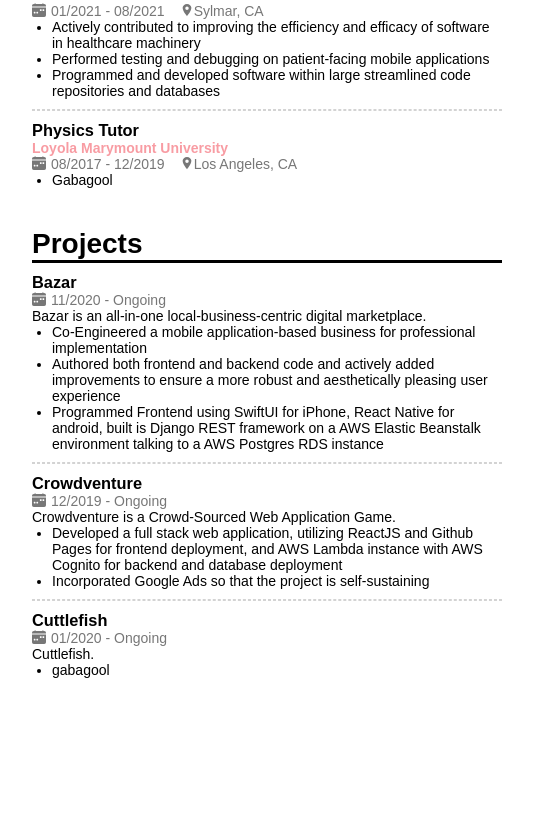
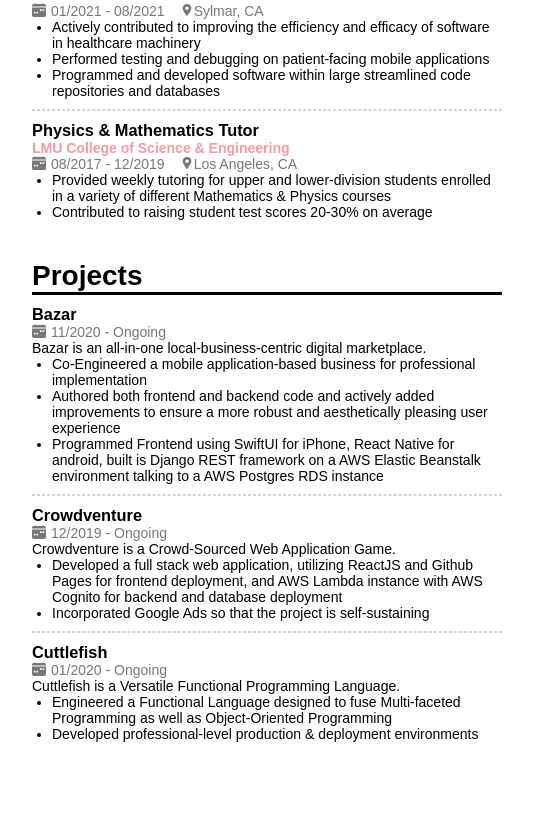
Before and after one commit to benjaminjkern/resume, a React app: page / in a window 1280 px wide. Shown: the part 343-1180 px from the top of the page, 28-565 px from the left. Built offline with nearby package versions, Linux system fonts and the light colour scheme.

Commit message:
Added some legacy info

```diff
--- a/public/index.html
+++ b/public/index.html
@@ -2,6 +2,7 @@
 <html lang="en">
 
 <head>
+  <meta name="viewport" content="width=device-width, initial-scale=1">
   <title>Ben Kern Resume</title>
 </head>
 
--- a/src/sections/ExperienceSection.js
+++ b/src/sections/ExperienceSection.js
@@ -26,12 +26,26 @@ const ExperienceSection = () => {
                     ]}
                 />
                 <Job
-                    title="Physics Tutor"
-                    company="Loyola Marymount University"
+                    title="Physics & Mathematics Tutor"
+                    company="LMU College of Science & Engineering"
                     dates="08/2017 - 12/2019"
                     location="Los Angeles, CA"
-                    achievements={["Gabagool"]}
+                    achievements={[
+                        "Provided weekly tutoring for upper and lower-division students enrolled in a variety of different Mathematics & Physics courses",
+                        "Contributed to raising student test scores 20-30% on average",
+                    ]}
                 />
+                {/* <Job
+                    title="Technical Assistant"
+                    company="Pixelgate Networks"
+                    dates="05/2015 - 08/2016"
+                    location="Los Angeles, CA"
+                    achievements={[
+                        "Organized company's server facility to optimize process improvement and minimize supply costs",
+                        "Built and performed maintenance on servers to establish internet security systems and optimize power supplies",
+                        "Worked on technical projects to improve computing performance"
+                    ]}
+                /> */}
             </List>
         </Section>
     );
--- a/src/sections/ProjectsSection.js
+++ b/src/sections/ProjectsSection.js
@@ -28,8 +28,11 @@ const ProjectsSection = () => {
                 <Project
                     title="Cuttlefish"
                     dates="01/2020 - Ongoing"
-                    summary="Cuttlefish."
-                    achievements={["gabagool"]}
+                    summary="Cuttlefish is a Versatile Functional Programming Language."
+                    achievements={[
+                        "Engineered a Functional Language designed to fuse Multi-faceted Programming as well as Object-Oriented Programming",
+                        "Developed professional-level production & deployment environments",
+                    ]}
                 />
             </List>
         </Section>
--- a/src/sections/SkillsListSection.js
+++ b/src/sections/SkillsListSection.js
@@ -3,6 +3,7 @@ import Section from "../components/Section";
 
 const skills = `Programming
 AWS
+# Docker
 UI/UX Design
 ReactJS
 Apollo GraphQL
@@ -12,7 +13,9 @@ NodeJS
 Maven / Gradle
 Deep Learning
 Artificial Intelligence
-Github Workflows`.split("\n");
+Github Workflows`
+    .split("\n")
+    .filter((line) => !line.startsWith("#"));
 
 const SkillsListSection = () => {
     return (
--- a/src/sections/SkillsRatingSection.js
+++ b/src/sections/SkillsRatingSection.js
@@ -12,6 +12,7 @@ const SkillsRatingSection = () => {
                 <SkillRating rating={5}>Java</SkillRating>
                 <SkillRating rating={4}>C/C++</SkillRating>
                 <SkillRating rating={4}>Swift</SkillRating>
+                {/* <SkillRating rating={4}>Julia</SkillRating> */}
                 <SkillRating rating={4}>SQL</SkillRating>
                 <SkillRating rating={3}>Go</SkillRating>
                 <SkillRating rating={3}>Haskell</SkillRating>
```
